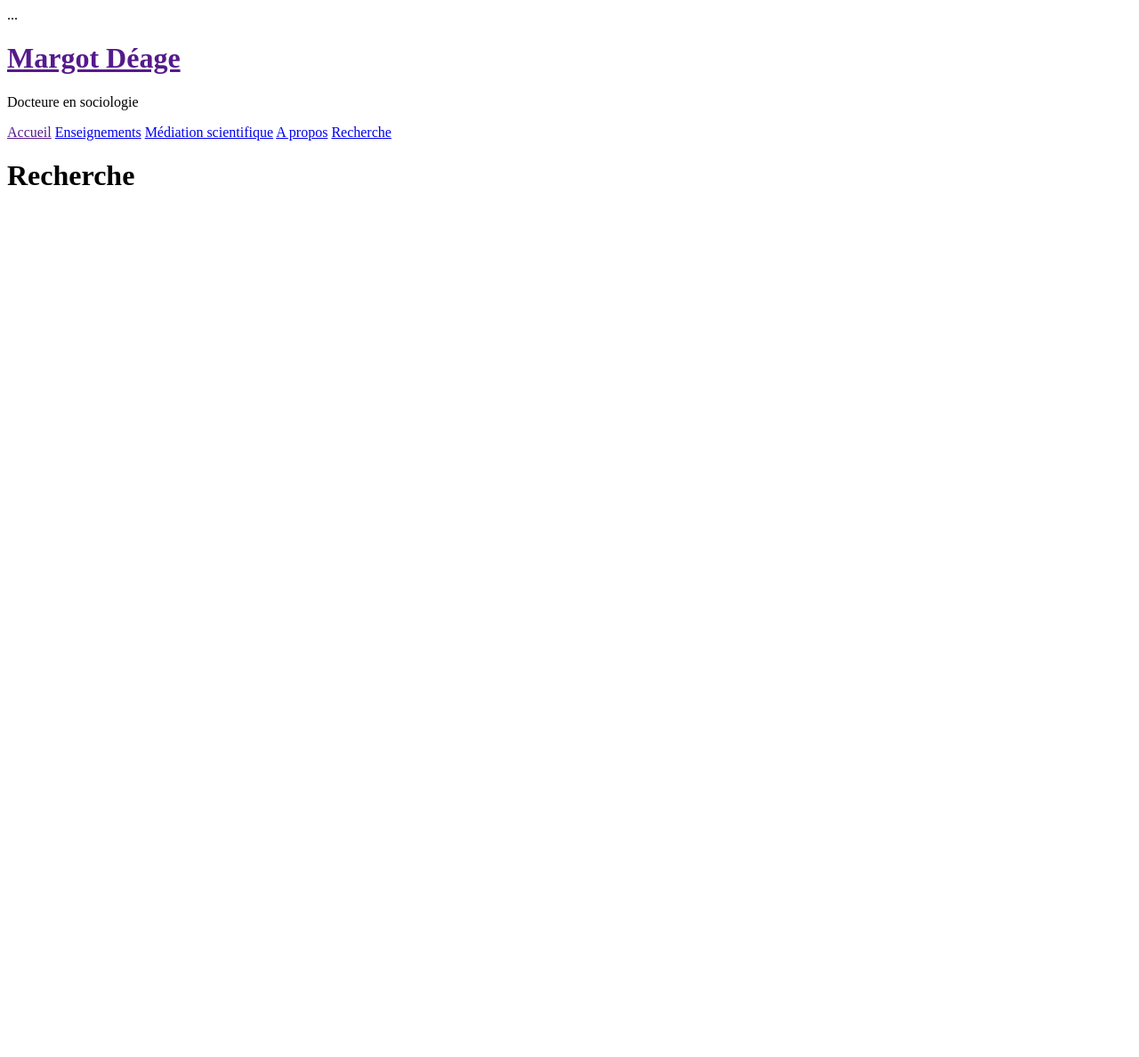
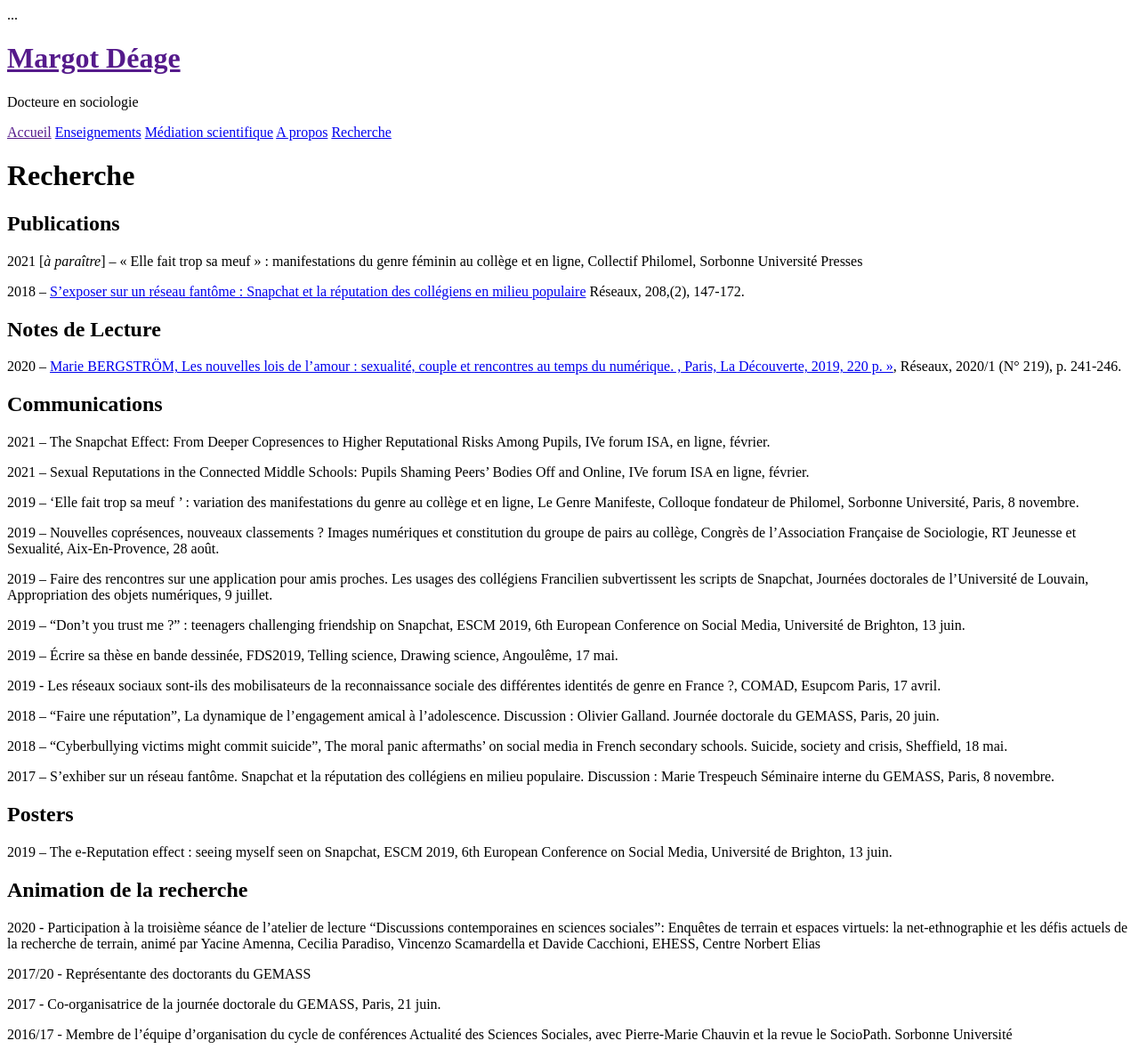
Before and after one commit to margotdeage/margotdeage.github.io, a Jekyll site: the page built from recherche.md, in a window 1280 px wide. Shown: the whole page at 89% size. Built offline with Jekyll 4.4.1, drawn with Linux system fonts in a browser that asks for light colours; before the commit the page ends 900 px from its top, so only the background shows below that.

Commit message:
Update recherche.md

```diff
--- a/recherche.md
+++ b/recherche.md
@@ -2,10 +2,7 @@
 layout: page
 title: Recherche
 ---
-<div class="page">
 
-   <h1 class="page-title">{{ Recherche}}</h1>
-  {{
 
 ## Publications
 
@@ -54,6 +51,3 @@ title: Recherche
 2017 - Co-organisatrice de la journée doctorale du GEMASS, Paris, 21 juin.
 
 2016/17 - Membre de l’équipe d’organisation du cycle de conférences Actualité des Sciences Sociales, avec Pierre-Marie Chauvin et la revue le SocioPath. Sorbonne Université
-
-}}
-</div>
```
